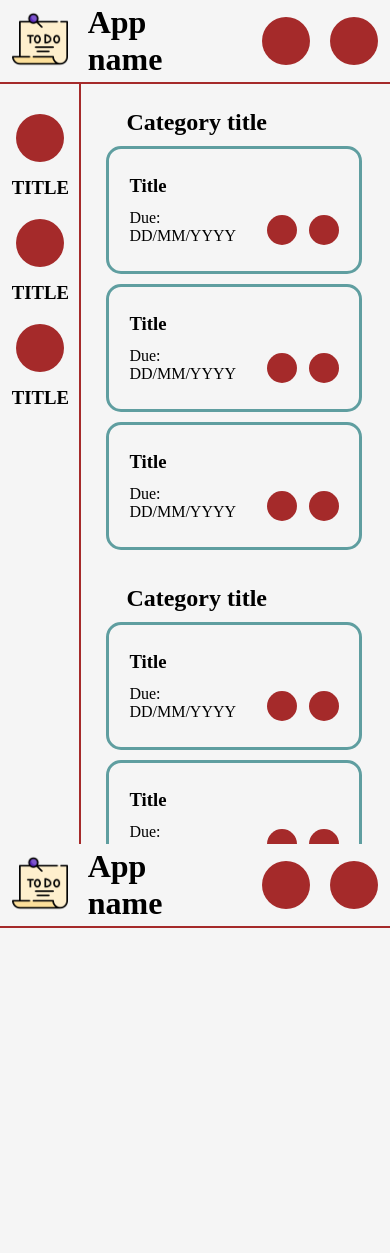
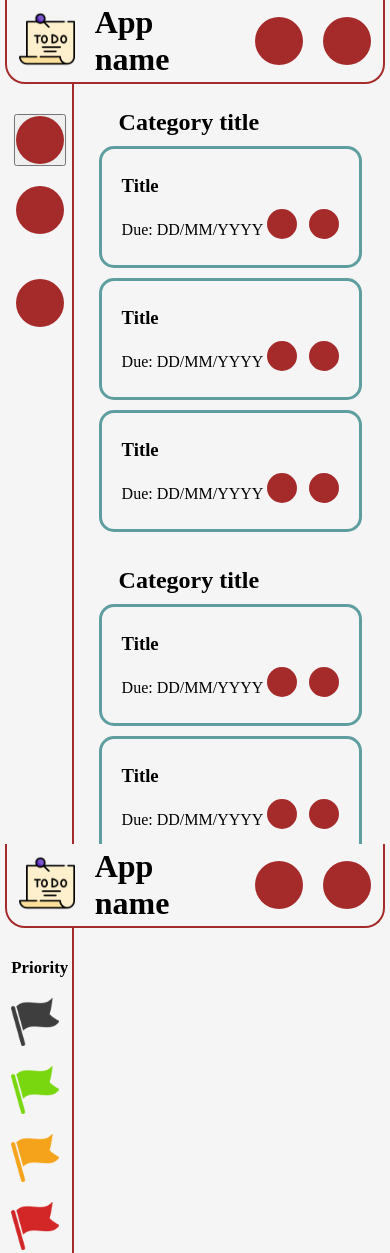
Before and after one commit to Milosavljevichh/toDo, a website built with webpack: page dist/index.html in a window 390 px wide. Shown: the top 1253 px of the page. Before the commit the page ends 928 px from the top, so only its background shows below. Built offline with nearby package versions, Linux system fonts and the light colour scheme.

Commit message:
added module for generating aside, made aside responsive

```diff
--- a/src/aside-generator.js
+++ b/src/aside-generator.js
@@ -0,0 +1,60 @@
+
+export default function generateAside() {
+    let main = document.getElementById('main');
+
+    let aside = document.createElement('aside');
+
+    let prioritySection = document.createElement('div');
+    prioritySection.classList.add('asideSection');
+
+    let sectionTitle = document.createElement('h2');
+    sectionTitle.innerHTML = 'Priority';
+
+
+    //Creating filters that will display to-dos
+    //by their priority
+    let noPriority = document.createElement('div');
+    let lowPriority = document.createElement('div');
+    let mediumPriority = document.createElement('div');
+    let highPriority = document.createElement('div');
+
+    //assigning classes
+    noPriority.classList.add('menu-item');
+    lowPriority.classList.add('menu-item');
+    mediumPriority.classList.add('menu-item');
+    highPriority.classList.add('menu-item');
+
+    //creating icons
+    let noPriorityIco = document.createElement('img');
+    let lowPriorityIco = document.createElement('img');
+    let mediumPriorityIco = document.createElement('img');
+    let highPriorityIco = document.createElement('img');
+
+    noPriorityIco.src = 'imgs/noPriority.png';
+    lowPriorityIco.src = 'imgs/lowPriority.png';
+    mediumPriorityIco.src = 'imgs/mediumPriority.png';
+    highPriorityIco.src = 'imgs/highPriority.png';
+
+    //creating titles
+    let noPriorityTitle = document.createElement('h3');
+    let lowPriorityTitle = document.createElement('h3');
+    let mediumPriorityTitle = document.createElement('h3');
+    let highPriorityTitle = document.createElement('h3');
+
+    noPriorityTitle.innerHTML = 'None';
+    lowPriorityTitle.innerHTML = 'Low';
+    mediumPriorityTitle.innerHTML = 'Medium';
+    highPriorityTitle.innerHTML = 'High';
+
+    //appending children
+    noPriority.append(noPriorityIco, noPriorityTitle);
+    lowPriority.append(lowPriorityIco,lowPriorityTitle);
+    mediumPriority.append(mediumPriorityIco,mediumPriorityTitle);
+    highPriority.append(highPriorityIco,highPriorityTitle);
+
+    prioritySection.append(sectionTitle,noPriority,lowPriority,mediumPriority,highPriority);
+
+    aside.appendChild(prioritySection);
+
+    main.appendChild(aside);
+};
--- a/src/header-generator.js
+++ b/src/header-generator.js
@@ -5,28 +5,32 @@
 
     let leftSide = document.createElement('div');
     let rightSide = document.createElement('div');
+    let logo = document.createElement('a');
+    let logoImg = document.createElement('img');
+
+    let appTitle = document.createElement('h1');
+
+    let tempIco = document.createElement('div');
+    let tempIco2 = document.createElement('div');
+
     leftSide.id = 'left-header';
     rightSide.id = 'right-header';
 
-    let logo = document.createElement('a');
     logo.href = '#';
-    let logoImg = document.createElement('img');
     logoImg.src = "imgs/to-do-list.png";
     logoImg.alt = 'logo';
+
+    appTitle.innerHTML = 'App name';
+
+    tempIco.id = 'ico';
+    tempIco2.id = 'ico';
+
     logo.appendChild(logoImg);
-
-    let appTitle = document.createElement('h1');
-    appTitle.innerHTML = 'App name';
 
     leftSide.append(logo, appTitle);
 
-    let tempIco = document.createElement('div');
-    let tempIco2 = document.createElement('div');
-    tempIco.id = 'ico';
-    tempIco2.id = 'ico';
     rightSide.append(tempIco, tempIco2);
 
     header.append(leftSide, rightSide);
     wrapper.appendChild(header);
-
 };
--- a/src/index.js
+++ b/src/index.js
@@ -1,3 +1,5 @@
 import generateHeader from "./header-generator";
+import generateMain from "./main-generator";
 
 generateHeader();
+generateMain();
--- /dev/null
+++ b/src/main-generator.js
@@ -0,0 +1,10 @@
+import generateAside from "./aside-generator";
+
+export default function generateMain() {
+    let wrapper = document.getElementById('wrapper');
+
+    let main = document.createElement('main');
+    main.id = 'main';
+    wrapper.appendChild(main);
+    generateAside();
+};
--- a/webpack.config.js
+++ b/webpack.config.js
@@ -1,6 +1,7 @@
 const path = require('path');
 
 module.exports = {
+  mode: 'none',
   entry: './src/index.js',
   output: {
     filename: 'main.js',
```
Also changed, not shown: README.md, dist/imgs/highPriority.png (added), dist/imgs/lowPriority.png (added), dist/imgs/mediumPriority.png (added), dist/imgs/noPriority.png (added), dist/index.html, dist/main.js, dist/style.css.
